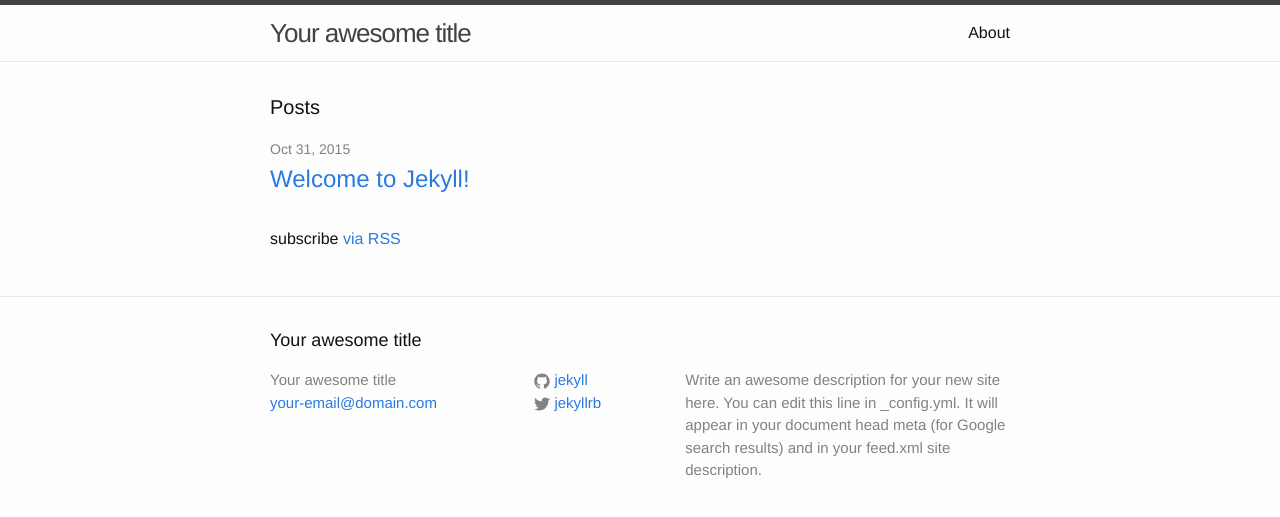
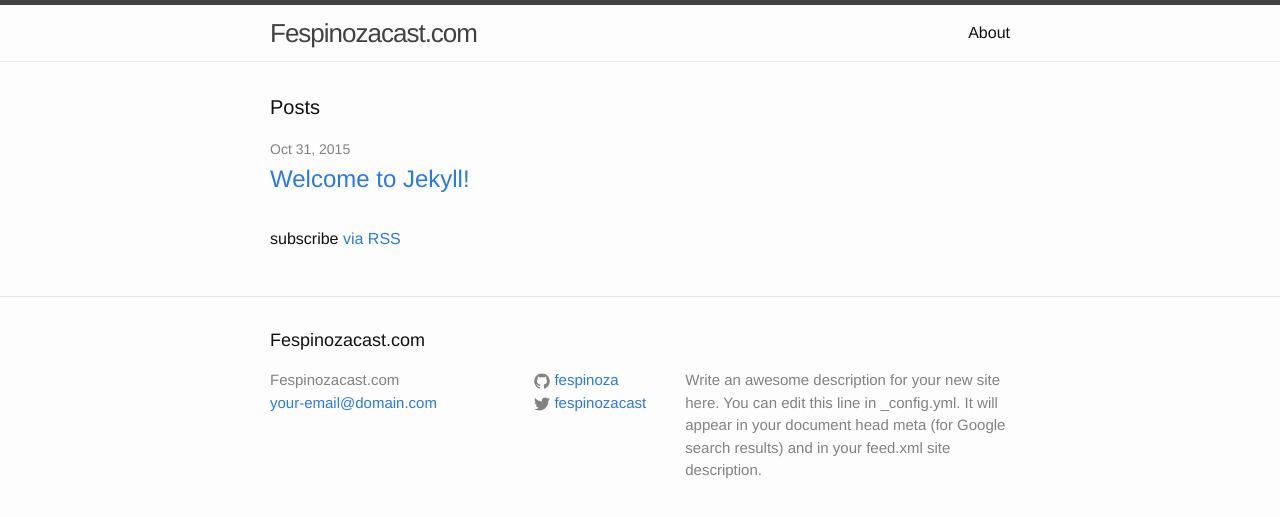
Before and after one commit to fespinoza/fespinoza.github.io, a Jekyll site: the page built from index.html, in a window 1280 px wide. Shown: the top 517 px of the page. Built offline with Jekyll 4.4.1, drawn with Linux system fonts in a browser that asks for light colours.

Commit message:
Add basic site configuration

```diff
--- a/_config.yml
+++ b/_config.yml
@@ -6,16 +6,16 @@
 # 'jekyll serve'. If you change this file, please restart the server process.
 
 # Site settings
-title: Your awesome title
+title: Fespinozacast.com
 email: your-email@domain.com
 description: > # this means to ignore newlines until "baseurl:"
   Write an awesome description for your new site here. You can edit this
   line in _config.yml. It will appear in your document head meta (for
   Google search results) and in your feed.xml site description.
 baseurl: "" # the subpath of your site, e.g. /blog
-url: "http://yourdomain.com" # the base hostname & protocol for your site
-twitter_username: jekyllrb
-github_username:  jekyll
+url: "http://fespinozacast.com" # the base hostname & protocol for your site
+twitter_username: fespinozacast
+github_username:  fespinoza
 
 # Build settings
 markdown: kramdown
@@ -23,3 +23,6 @@ markdown: kramdown
 kramdown:
   input: GFM
   syntax_highlighter: rouge
+
+# Outputting
+permalink: :title
```
